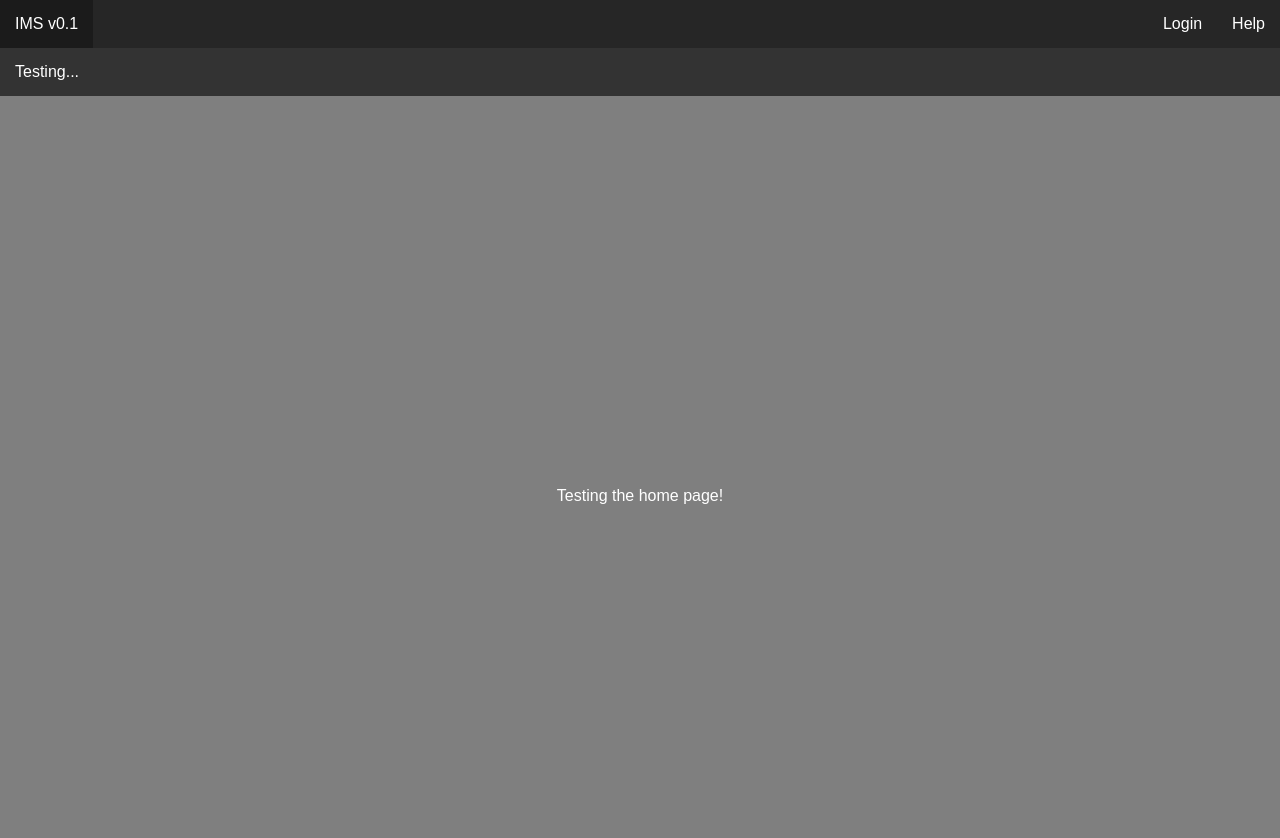
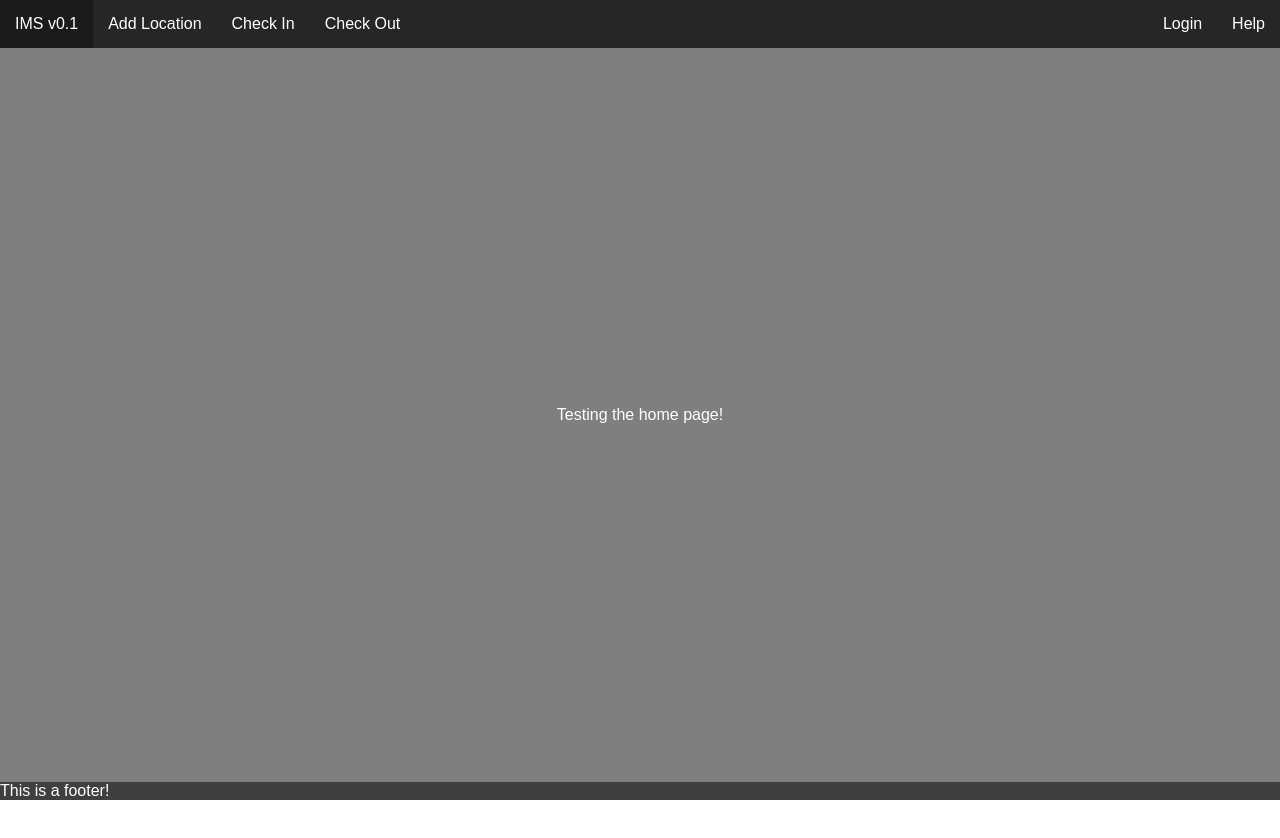
Before and after one commit to tbwilson89/IMS, a React (Create React App) app in the folder client/: page / in a window 1280 px wide. Shown: the top 838 px of the page. After the commit the page ends 800 px from the top, so only its background shows below. Built offline with nearby package versions, Linux system fonts and the light colour scheme.

Commit message:
top nav plus animations initial setup

```diff
--- a/client/package.json
+++ b/client/package.json
@@ -5,6 +5,7 @@
   "dependencies": {
     "react": "^16.0.0",
     "react-dom": "^16.0.0",
+    "react-router-dom": "^4.2.2",
     "react-scripts": "1.0.14"
   },
   "scripts": {
--- a/client/src/App.css
+++ b/client/src/App.css
@@ -9,8 +9,14 @@ a {
 body {
   background-color: white;
 }
+input {
+  color: black;
+}
 .container {
+  height: 100vh;
   background-color: rgba(0,0,0,.5);
+  display: flex;
+  flex-direction: column;
 }
 .nav-container {
   width: 100%;
@@ -18,26 +24,78 @@ body {
   display: flex;
   justify-content: space-between;
 }
+.nav-container .link-btn:hover {
+  background-color: rgba(0, 0, 0, 0.3);
+}
 .current-page {
   background-color: rgba(0, 0, 0, 0.3);
 }
 .secondary-nav {
   background-color: rgba(0, 0, 0, 0.6);
+  transform: scaleY(0);
+  transform-origin: top;
+  /*animation: .3s slide-in .5s linear;
+  animation-fill-mode: forwards;*/
+  transition: all .3s;
 }
-.link-btn {
-  padding: 15px;
+
+.left-nav {
+  display: flex;
 }
 .right-nav {
   display: flex;
 }
-.body-container {
-  height: 800px;
+.link-btn {
+  padding: 15px;
+  cursor: pointer;
+  transition: all .5s;
+}
+.drop-down-nav {
+  transform-origin: top;
+  transition: 1s;
+}
+.drop-down-nav.hide {
+  /*transform: scaleY(0);
+  display: none;*/
+  animation: 1s dropnavanim linear;
+  animation-fill-mode: forwards;
+}
+@keyframes dropnavanim {
+  0% {
+    display: inline;
+    transform: scaleY(1);
+  }
+  100% {
+    display: none;
+    transform: scaleY(0);
+  }
+}
+.drop-down-nav.show {
+  /*transform: scaleY(1);*/
+  animation: 1s dropnavanim linear;
+  animation-fill-mode: backwards;
+}
+
+.main-content {
+  flex-basis: 800px;
   display: flex;
+  flex-grow: 1;
   justify-content: center;
   align-items: center;
 }
 
+footer {
+  background-color: rgba(0, 0, 0, 0.5);
+}
 @keyframes App-logo-spin {
   from { transform: rotate(0deg); }
   to { transform: rotate(360deg); }
 }
+@keyframes slide-in {
+  0% {
+    transform:scaleY(0);
+  }
+  100% {
+    transform: scaleY(1);
+  }
+}
--- /dev/null
+++ b/client/src/components/addlocation.js
@@ -0,0 +1,21 @@
+import React, { Component } from 'react'
+
+export default class AddLocation extends Component {
+
+  constructor(props){
+    super(props)
+    this.state = {
+      display: 'hide'
+    }
+  }
+
+  render(){
+    return(
+      <div className={'drop-down-nav ' + this.props.display}>
+        <form>
+          <input type='text'></input>
+        </form>
+      </div>
+    )
+  }
+}
--- /dev/null
+++ b/client/src/components/checkinout.js
@@ -0,0 +1,22 @@
+import React, { Component } from 'react'
+
+export default class CheckInOut extends Component {
+
+  constructor(props){
+    super(props)
+    this.state = {
+      display: 'hide'
+    }
+  }
+
+  render(){
+    return(
+      <div className={'drop-down-nav ' + this.props.display}>
+        <form>
+          <input type='text'></input>
+          <input type='submit'></input>
+        </form>
+      </div>
+    )
+  }
+}
--- a/client/src/router.js
+++ b/client/src/router.js
@@ -4,27 +4,111 @@ import {BrowserRouter as Router, Route, Link} from 'react-router-dom'
 import Home from './components/home.js'
 import Login from './components/login.js'
 
+import AddLocation from './components/addlocation.js'
+import CheckInOut from './components/checkinout.js'
+
 export default class Redirects extends Component {
+
+  constructor(props){
+    super(props)
+    this.state = {
+      displaySecondary: 'scaleY(0)',
+      addlocationdisplay: 'hide',
+      checkindisplay: 'hide',
+      checkoutdisplay: 'hide',
+      lastclick: '',
+      navdropdown: ''
+    }
+    this.displaySection = this.displaySection.bind(this)
+  }
+
+  displaySection(btnClicked, curComp){
+    // let addlocation
+    // let checkin
+    // let checkout
+    // switch(btnClicked){
+    //   case 'addlocation':
+    //     addlocation = this.state.addlocationdisplay === 'scaleY(0)' ? 'scaleY(1)' : 'scaleY(0)'
+    //     break;
+    //   case 'checkin':
+    //     checkin = this.state.checkindisplay === 'scaleY(0)' ? 'scaleY(1)' : 'scaleY(0)'
+    //     break;
+    //   case 'checkout':
+    //     checkout = this.state.checkoutdisplay === 'scaleY(0)' ? 'scaleY(1)' : 'scaleY(0)'
+    //     break;
+    //   default:
+    //     break;
+    // }
+    // this.setState({
+    //   addlocationdisplay: addlocation,
+    //   checkindisplay: checkin,
+    //   checkoutdisplay: checkout,
+    //   navdropdown: curComp
+    // })
+    // console.log(curComp)
+    let addloc
+    let checkin
+    let checkout
+    let secnavdis
+    switch(btnClicked){
+      case 'addlocation':
+        addloc = this.state.addlocationdisplay === 'hide' ? 'show' : 'hide'
+        checkin = 'hide'
+        checkout = 'hide'
+        secnavdis = this.state.addlocationdisplay === 'hide' ? 'scaleY(1)' : 'scaleY(0)'
+        curComp = this.state.addlocationdisplay === 'hide' ? (<AddLocation display='show'/>) : (<AddLocation display='hide'/>)
+        break;
+      case 'checkin':
+        addloc = 'hide'
+        checkin = this.state.checkindisplay === 'hide' ? 'show' : 'hide'
+        checkout = 'hide'
+        break;
+      case 'checkout':
+        addloc = 'hide'
+        checkin = 'hide'
+        checkout = this.state.checkoutdisplay === 'hide' ? 'show' : 'hide'
+        break;
+      default:
+        break;
+    }
+    this.setState({
+      displaySecondary: secnavdis,
+      addlocationdisplay: addloc,
+      checkindisplay: checkin,
+      checkoutdisplay: checkout,
+      lastclick: btnClicked,
+      navdropdown: curComp
+    })
+  }
+
   render(){
     return(
       <Router>
         <div className='container'>
           <div className='nav-container'>
-            <Link to='/'><div className='link-btn current-page'>IMS v0.1</div></Link>
+            <div className='left-nav'>
+              <Link to='/'><div className='link-btn current-page'>IMS v0.1</div></Link>
+              <div className='link-btn' onClick={() => this.displaySection('addlocation', (<AddLocation display={this.state.addlocationdisplay}/>))}>Add Location</div>
+              <div className='link-btn' onClick={() => this.displaySection('checkin', (<CheckInOut />))}>Check In</div>
+              <div className='link-btn' onClick={() => this.displaySection('checkout', (<CheckInOut type='out'/>))}>Check Out</div>
+            </div>
             <div className='right-nav'>
               <Link to='/login'><div className='link-btn'>Login</div></Link>
               <Link to='/help'><div className='link-btn'>Help</div></Link>
             </div>
           </div>
-          <div className='secondary-nav'>
-            <Link to='/'><div className='link-btn'>Testing...</div></Link>
+          <div className='secondary-nav' style={{transform:this.state.displaySecondary}}>
+            {this.state.navdropdown}
           </div>
-          <div className='body-container'>
+          <div className='main-content'>
             <div className='body'>
               <Route exact path='/' component={Home}/>
               <Route path='/login' component={Login}/>
             </div>
           </div>
+          <footer>
+            This is a footer!
+          </footer>
         </div>
       </Router>
     )
```
Also changed, not shown: package.json (added, +23 -0 lines).
